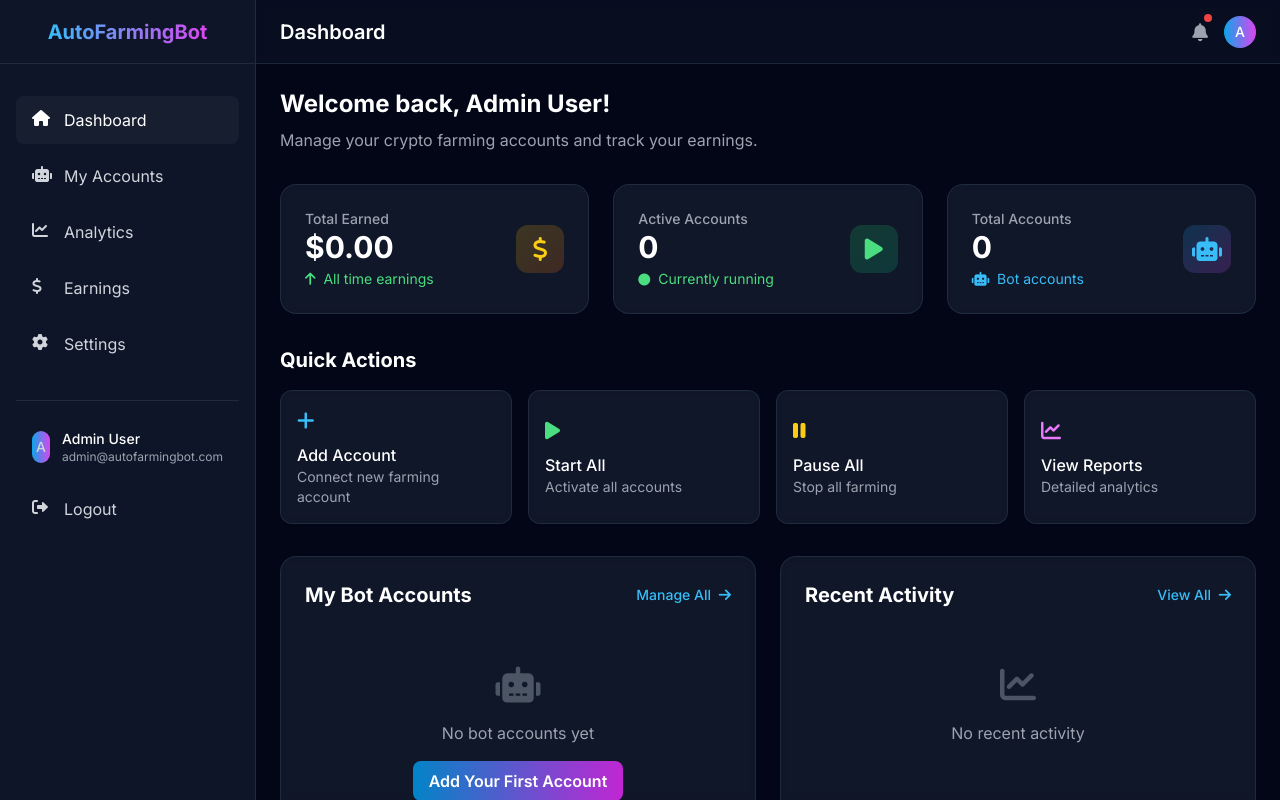
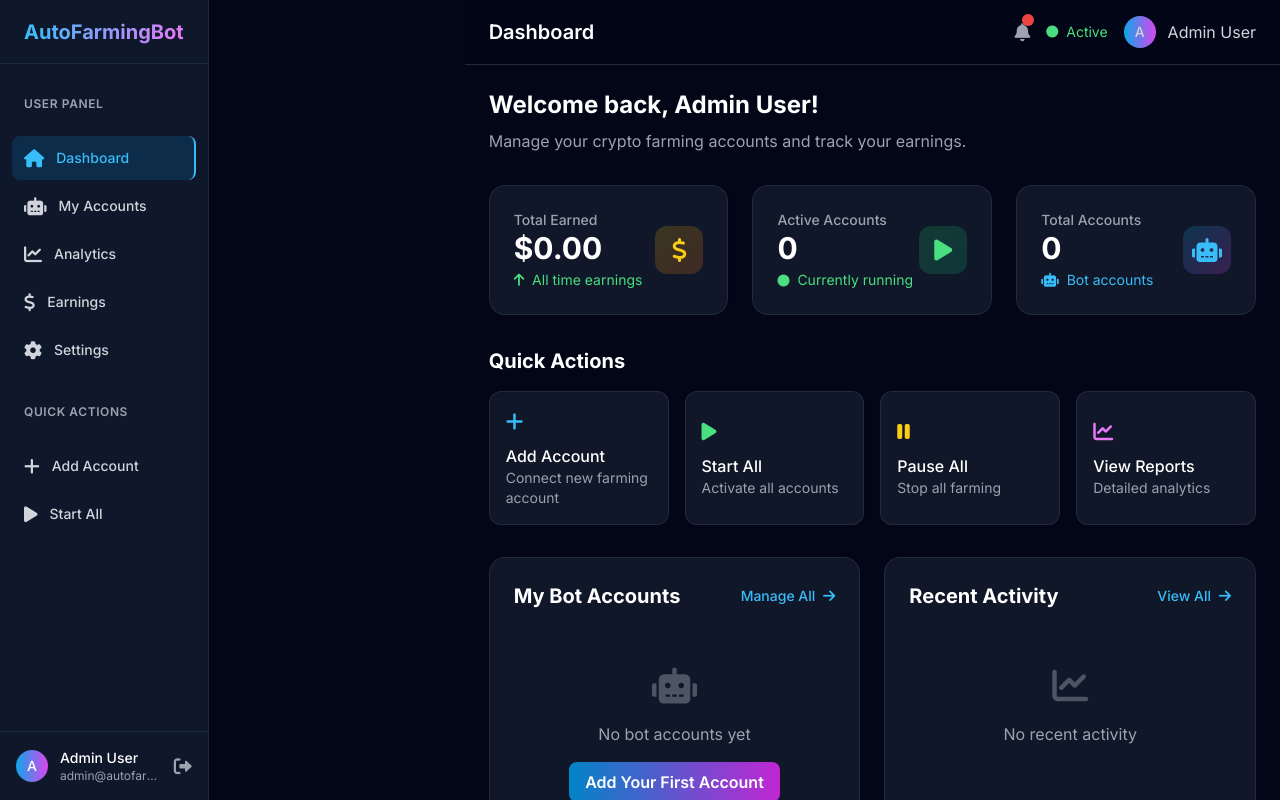
Before and after one commit to rahmangunawans/Test, a Flask app: page /dashboard in a window 1280 px wide. Run offline with Flask 3, Linux system fonts and the light colour scheme; a user stored in the database is signed in; some libraries are stand-ins or nearby versions.

Commit message:
Update the user interface with a more modern and functional design
Refactor user base template (templates/user/base.html) to resemble admin sidebar.

Replit-Commit-Author: Agent
Replit-Commit-Session-Id: b99d5dac-9294-4a3f-b6cf-4f806d253c3e
Replit-Commit-Screenshot-Url: https://storage.googleapis.com/screenshot-production-us-central1/728d4896-77db-4086-971c-ae513a0f7846/c2757d6a-daf1-474b-a3b9-0de9f903a56a.jpg

```diff
--- a/templates/user/base.html
+++ b/templates/user/base.html
@@ -61,95 +61,135 @@
 <body class="bg-dark-950 text-white font-inter">
     <div class="flex h-screen overflow-hidden">
         <!-- Sidebar -->
-        <aside id="sidebar" class="fixed inset-y-0 left-0 z-50 w-64 bg-dark-900/95 backdrop-blur-sm border-r border-dark-700/50 transform -translate-x-full transition-transform duration-300 ease-in-out lg:translate-x-0 lg:static lg:inset-0">
-            <div class="flex items-center justify-center h-16 px-4 border-b border-dark-700/50">
-                <h1 class="text-xl font-bold bg-gradient-to-r from-primary-400 to-accent-500 bg-clip-text text-transparent">
+        <aside id="sidebar" class="fixed inset-y-0 left-0 z-50 w-64 bg-dark-900 border-r border-dark-800 transform -translate-x-full transition-transform duration-300 ease-in-out lg:translate-x-0 lg:static lg:inset-0">
+            <div class="flex items-center justify-between h-16 px-6 border-b border-dark-800">
+                <span class="text-xl font-bold bg-gradient-to-r from-primary-400 to-accent-400 bg-clip-text text-transparent">
                     AutoFarmingBot
-                </h1>
-                <button id="closeSidebar" class="lg:hidden absolute top-4 right-4 text-gray-400 hover:text-white">
-                    <i class="fas fa-times"></i>
+                </span>
+                <button id="closeSidebar" class="lg:hidden text-gray-400 hover:text-white">
+                    <i class="fas fa-times text-xl"></i>
                 </button>
             </div>
 
             <nav class="mt-8">
-                <div class="px-4 space-y-2">
-                    <a href="{{ url_for('user_dashboard') }}" class="flex items-center px-4 py-3 text-gray-300 rounded-lg hover:bg-dark-800/50 hover:text-white transition-colors {% if request.endpoint == 'user_dashboard' %}bg-dark-800/50 text-white{% endif %}">
-                        <i class="fas fa-home w-5 h-5 mr-3"></i>
-                        <span>Dashboard</span>
+                <div class="px-6 mb-6">
+                    <h3 class="text-xs font-semibold text-gray-400 uppercase tracking-wider">User Panel</h3>
+                </div>
+
+                <div class="space-y-1 px-3">
+                    <a href="{{ url_for('user_dashboard') }}" class="group flex items-center px-3 py-2 text-sm font-medium rounded-lg {% if request.endpoint == 'user_dashboard' %}bg-primary-600/20 text-primary-400 border-r-2 border-primary-400{% else %}text-gray-300 hover:bg-dark-800 hover:text-primary-400{% endif %} transition-all duration-200">
+                        <i class="fas fa-home mr-3 text-lg"></i>
+                        Dashboard
                     </a>
 
-                    <a href="#" class="flex items-center px-4 py-3 text-gray-300 rounded-lg hover:bg-dark-800/50 hover:text-white transition-colors">
-                        <i class="fas fa-robot w-5 h-5 mr-3"></i>
-                        <span>My Accounts</span>
+                    <a href="#" class="group flex items-center px-3 py-2 text-sm font-medium rounded-lg text-gray-300 hover:bg-dark-800 hover:text-primary-400 transition-all duration-200">
+                        <i class="fas fa-robot mr-3 text-lg"></i>
+                        My Accounts
                     </a>
 
-                    <a href="#" class="flex items-center px-4 py-3 text-gray-300 rounded-lg hover:bg-dark-800/50 hover:text-white transition-colors">
-                        <i class="fas fa-chart-line w-5 h-5 mr-3"></i>
-                        <span>Analytics</span>
+                    <a href="#" class="group flex items-center px-3 py-2 text-sm font-medium rounded-lg text-gray-300 hover:bg-dark-800 hover:text-primary-400 transition-all duration-200">
+                        <i class="fas fa-chart-line mr-3 text-lg"></i>
+                        Analytics
                     </a>
 
-                    <a href="#" class="flex items-center px-4 py-3 text-gray-300 rounded-lg hover:bg-dark-800/50 hover:text-white transition-colors">
-                        <i class="fas fa-dollar-sign w-5 h-5 mr-3"></i>
-                        <span>Earnings</span>
+                    <a href="#" class="group flex items-center px-3 py-2 text-sm font-medium rounded-lg text-gray-300 hover:bg-dark-800 hover:text-primary-400 transition-all duration-200">
+                        <i class="fas fa-dollar-sign mr-3 text-lg"></i>
+                        Earnings
                     </a>
 
-                    <a href="#" class="flex items-center px-4 py-3 text-gray-300 rounded-lg hover:bg-dark-800/50 hover:text-white transition-colors">
-                        <i class="fas fa-cog w-5 h-5 mr-3"></i>
-                        <span>Settings</span>
+                    <a href="#" class="group flex items-center px-3 py-2 text-sm font-medium rounded-lg text-gray-300 hover:bg-dark-800 hover:text-primary-400 transition-all duration-200">
+                        <i class="fas fa-cog mr-3 text-lg"></i>
+                        Settings
                     </a>
                 </div>
 
-                <div class="mt-8 px-4">
-                    <div class="border-t border-dark-700/50 pt-4">
-                        <div class="flex items-center px-4 py-3 text-gray-300 rounded-lg">
-                            <div class="w-8 h-8 bg-gradient-to-r from-primary-500 to-accent-500 rounded-full flex items-center justify-center mr-3">
+                <div class="px-6 mt-8 mb-6">
+                    <h3 class="text-xs font-semibold text-gray-400 uppercase tracking-wider">Quick Actions</h3>
+                </div>
+
+                <div class="space-y-1 px-3">
+                    <a href="#" class="group flex items-center px-3 py-2 text-sm font-medium rounded-lg text-gray-300 hover:bg-dark-800 hover:text-primary-400 transition-all duration-200">
+                        <i class="fas fa-plus mr-3 text-lg"></i>
+                        Add Account
+                    </a>
+
+                    <a href="#" class="group flex items-center px-3 py-2 text-sm font-medium rounded-lg text-gray-300 hover:bg-dark-800 hover:text-primary-400 transition-all duration-200">
+                        <i class="fas fa-play mr-3 text-lg"></i>
+                        Start All
+                    </a>
+                </div>
+            </nav>
+
+            <!-- User Profile in Sidebar -->
+            <div class="absolute bottom-0 left-0 right-0 p-4 border-t border-dark-800">
+                <div class="flex items-center">
+                    <div class="flex-shrink-0">
+                        <div class="w-8 h-8 bg-gradient-to-r from-primary-500 to-accent-500 rounded-full flex items-center justify-center">
                             <span class="text-sm font-medium">{{ current_user.first_name[0] if current_user.first_name else current_user.username[0] }}</span>
                         </div>
-                            <div>
-                                <p class="text-sm font-medium text-white">{{ current_user.full_name }}</p>
-                                <p class="text-xs text-gray-400">{{ current_user.email }}</p>
                     </div>
+                    <div class="ml-3 flex-1 min-w-0">
+                        <p class="text-sm font-medium text-white truncate">
+                            {{ current_user.full_name }}
+                        </p>
+                        <p class="text-xs text-gray-400 truncate">
+                            {{ current_user.email }}
+                        </p>
                     </div>
-
-                        <a href="{{ url_for('logout') }}" class="flex items-center px-4 py-3 mt-2 text-gray-300 rounded-lg hover:bg-red-500/10 hover:text-red-400 transition-colors">
-                            <i class="fas fa-sign-out-alt w-5 h-5 mr-3"></i>
-                            <span>Logout</span>
+                    <a href="{{ url_for('logout') }}" class="ml-2 text-gray-400 hover:text-white transition-colors">
+                        <i class="fas fa-sign-out-alt text-lg"></i>
                     </a>
                 </div>
             </div>
-            </nav>
         </aside>
 
-        <!-- Sidebar overlay for mobile -->
-        <div id="sidebarOverlay" class="fixed inset-0 bg-black bg-opacity-50 z-40 hidden lg:hidden"></div>
+        <!-- Mobile sidebar overlay -->
+        <div id="sidebarOverlay" class="fixed inset-0 bg-black/50 backdrop-blur-sm z-40 lg:hidden hidden"></div>
 
-        <!-- Main content -->
-        <div class="flex-1 flex flex-col overflow-hidden">
-            <!-- Header -->
-            <header class="bg-dark-900/50 backdrop-blur-sm border-b border-dark-700/50 h-16 flex items-center justify-between px-4 lg:px-6">
+        <!-- Main Content -->
+        <div class="lg:pl-64">
+            <!-- Top Navigation -->
+            <div class="sticky top-0 z-40 bg-dark-950/95 backdrop-blur-md border-b border-dark-800">
+                <div class="flex items-center justify-between h-16 px-6">
                     <div class="flex items-center">
                         <button id="openSidebar" class="lg:hidden text-gray-400 hover:text-white mr-4">
                             <i class="fas fa-bars text-xl"></i>
                         </button>
                         <h1 class="text-xl font-semibold text-white">
-                        {% block page_title %}User Dashboard{% endblock %}
+                            {% block page_title %}Dashboard{% endblock %}
                         </h1>
                     </div>
 
                     <div class="flex items-center space-x-4">
-                    <button class="relative text-gray-400 hover:text-white">
+                        <!-- Notifications -->
+                        <button class="text-gray-400 hover:text-white transition-colors relative">
                             <i class="fas fa-bell text-lg"></i>
-                        <span class="absolute -top-1 -right-1 w-2 h-2 bg-red-500 rounded-full"></span>
+                            <span class="absolute -top-1 -right-1 w-3 h-3 bg-red-500 rounded-full text-xs flex items-center justify-center"></span>
                         </button>
 
-                    <div class="w-8 h-8 bg-gradient-to-r from-primary-500 to-accent-500 rounded-full flex items-center justify-center">
+                        <!-- Quick Stats -->
+                        <div class="hidden md:flex items-center space-x-4 text-sm">
+                            <div class="flex items-center text-green-400">
+                                <i class="fas fa-circle text-xs mr-2"></i>
+                                <span>Active</span>
+                            </div>
+                        </div>
+
+                        <!-- User Menu -->
+                        <div class="relative">
+                            <button class="flex items-center text-gray-300 hover:text-white transition-colors">
+                                <div class="w-8 h-8 bg-gradient-to-r from-primary-500 to-accent-500 rounded-full flex items-center justify-center mr-3">
                                     <span class="text-sm font-medium">{{ current_user.first_name[0] if current_user.first_name else current_user.username[0] }}</span>
                                 </div>
+                                <span class="hidden md:block">{{ current_user.full_name }}</span>
+                            </button>
                         </div>
-            </header>
+                    </div>
+                </div>
+            </div>
 
-            <!-- Main content area -->
-            <main class="flex-1 overflow-auto bg-dark-950 p-4 lg:p-6">
+            <!-- Main Content Area -->
+            <main class="p-6">
                 {% block content %}{% endblock %}
             </main>
         </div>
```
Also changed, not shown: attached_assets/targeted_element_1751734157560.png (added), instance/app.db. Lines whose indentation alone changed are shown as unchanged.
